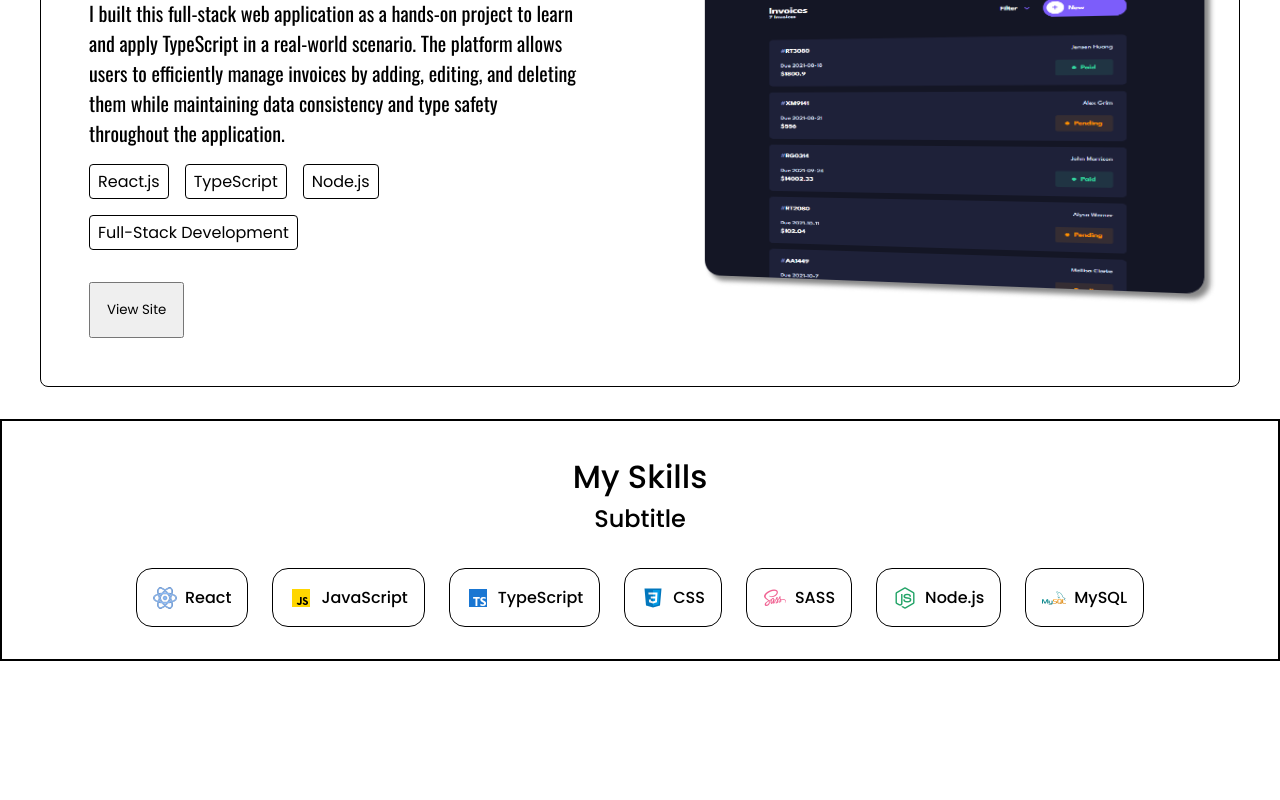
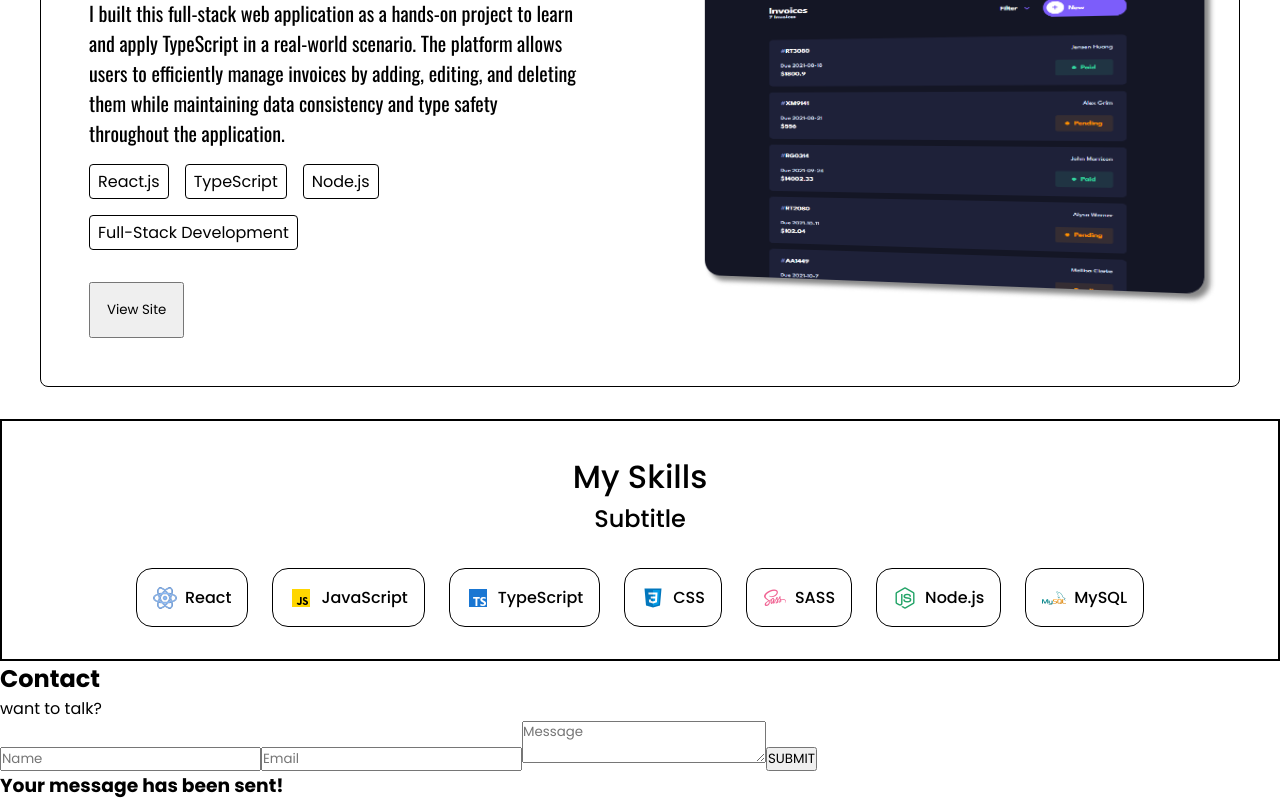
Before and after one commit to eosook/portfolio, a React (Vite) app: page / in a window 1280 px wide. Shown: the part 1997-2797 px from the top of the page. Before the commit the page ends 2658 px from the top, so only its background shows below. Built offline with nearby package versions, Linux system fonts and the light colour scheme.

Commit message:
adds contact form

```diff
--- a/package.json
+++ b/package.json
@@ -10,6 +10,8 @@
     "preview": "vite preview"
   },
   "dependencies": {
+    "@emailjs/browser": "^4.4.1",
+    "emailjs": "^4.0.3",
     "react": "^18.3.1",
     "react-dom": "^18.3.1",
     "sass": "^1.83.4"
--- a/src/components/Contact/Contact.jsx
+++ b/src/components/Contact/Contact.jsx
@@ -1,9 +1,12 @@
+import ContactForm from '../ContactForm/ContactForm'
 import './Contact.scss'
 
 export default function Contact(){
     return (
         <div className="contact">
-
+            <h2 className="contact__title">Contact</h2>
+            <p className="contact__body">want to talk?</p>
+            <ContactForm />
         </div>
     )
 }
--- /dev/null
+++ b/src/components/ContactForm/ContactForm.jsx
@@ -0,0 +1,41 @@
+import "./ContactForm.scss";
+import emailjs from "@emailjs/browser";
+import React, { useRef, useState } from "react";
+
+export default function ContactForm() {
+  const form = useRef();
+  const [messageSent, SetMessageSent] = useState(false);
+
+  const sendEmail = (e) => {
+    e.preventDefault();
+
+    emailjs
+      .sendForm("service_w8fo1mg", "template_9jhffcb", form.current, {
+        publicKey: "Aqi_cQd6mCDFmPfAd",
+      })
+      .then(
+        () => {
+          SetMessageSent(true);
+        },
+        (error) => {
+          console.log("FAILED...", error.text);
+        }
+      );
+  };
+  return (
+    <form ref={form} onSubmit={sendEmail} className="contact-form">
+      <input className="contact-form__input" type="text" placeholder="Name" name="sender_name" required></input>
+      <input className="contact-form__input" type="text" placeholder="Email" name="sender_email" required></input>
+      <textarea
+        className="contact-form__input contact-form__textarea"
+        placeholder="Message"
+        name="message"
+        required
+      ></textarea>
+      <button className="contact-form__button" type="submit">
+        SUBMIT
+      </button>
+      <h3 className={messageSent ? "contact-form__success" : "contact-form__false"}>Your message has been sent!</h3>
+    </form>
+  );
+}
```
Also changed, not shown: src/components/ContactForm/ContactForm.scss (added), 1 other file (tests, documents, lock files or other folders).
